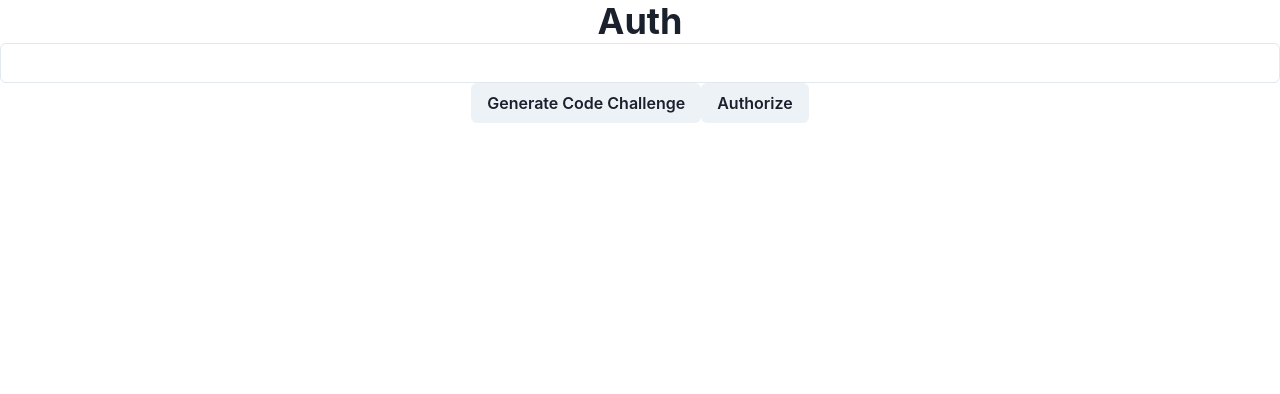
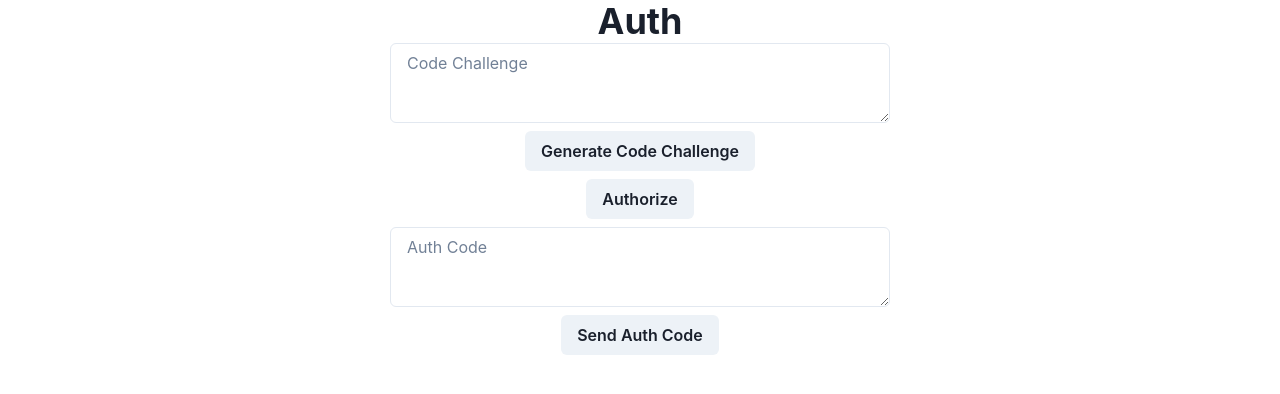
Before and after one commit to liujustin53/tier-list-manager, a React (Create React App) app: page / in a window 1280 px wide. Shown: the top 394 px of the page. Built offline with nearby package versions, Linux system fonts and the light colour scheme.

Commit message:
add send auth button

```diff
--- a/src/Profile.tsx
+++ b/src/Profile.tsx
@@ -1,5 +1,4 @@
-import { Box, Button, Heading, Input, Link } from "@chakra-ui/react"
-import pkceChallenge from "pkce-challenge";
+import { Box, Button, Stack, Heading, Input, Link, Textarea } from "@chakra-ui/react"
 import React, { useState } from "react"
 import { getCodeChallenge } from "./helpers";
 
@@ -13,6 +12,7 @@ export const Profile = () => {
   const [error, setError] = useState("");
   const [profile, setProfile] = useState("");
   const [codeChallenge, setCodeChallenge] = useState("");
+  const [authCode, setAuthCode] = useState("");
 
   const link = 'https://myanimelist.net/v1/oauth2/authorize?'
     + 'response_type=code'
@@ -20,51 +20,59 @@ export const Profile = () => {
     + `&code_challenge=${codeChallenge}`
     + '&state=RequestID42';
 
-  const makeRequest = async () => {
-    try {
-      setLoading(true);
-      setError("");
-      const reqOptions = {
-        method: "GET",
+  const authorizeUser = () => {
+    fetch('localhost:8000/oauth', {
+      method: 'POST',
       headers: {
-          "Content-Type": "application/json",
-        }
-      };
+        'Content-Type': 'application/json'
+      },
+      body: JSON.stringify({
+        code: authCode,
+        code_verifier: codeChallenge
+      })
+    })
+      .then(res => res.json())
+      .then(data => {
+        console.log(data);
 
-      const response = await fetch('https://myanimelist.net/v1/oauth2/authorize?'
-        + 'response_type=code'
-        + '&client_id=${configuration.client_id}'
-        + '&code_challenge=${}'
-        + '&state=${}',
-        reqOptions);
-      const data = await response.json();
-      console.log(data);
-    } catch (err) {
-      let message;
-      if (err instanceof Error) message = err.message;
-      else message = String(err);
-      setError(message);
-    }
+    });
   }
 
   return (
     <Box>
       <Heading>Auth</Heading>
-      <Input
+      <Stack direction='column'>
+        <Box>
+          <Textarea resize='vertical' width='500px' placeholder="Code Challenge"
             value={codeChallenge}
             onChange={(e) => setCodeChallenge(e.target.value)}
           />
+        </Box>
+        <Box>
           <Button
             onClick={() => {
               setCodeChallenge(getCodeChallenge());
             }}>
             Generate Code Challenge
           </Button>
+        </Box>
         <Link href={link}>
           <Button>
             Authorize
           </Button>
         </Link>
+        <Box>
+          <Textarea resize='vertical' width='500px' placeholder="Auth Code"
+            value={authCode}
+            onChange={(e) => setAuthCode(e.target.value)}
+          />
+        </Box>
+        <Box>
+          <Button>
+            Send Auth Code
+          </Button>
+        </Box>
+      </Stack>
     </Box>
   )
 }
```
Lines whose indentation alone changed are shown as unchanged.
